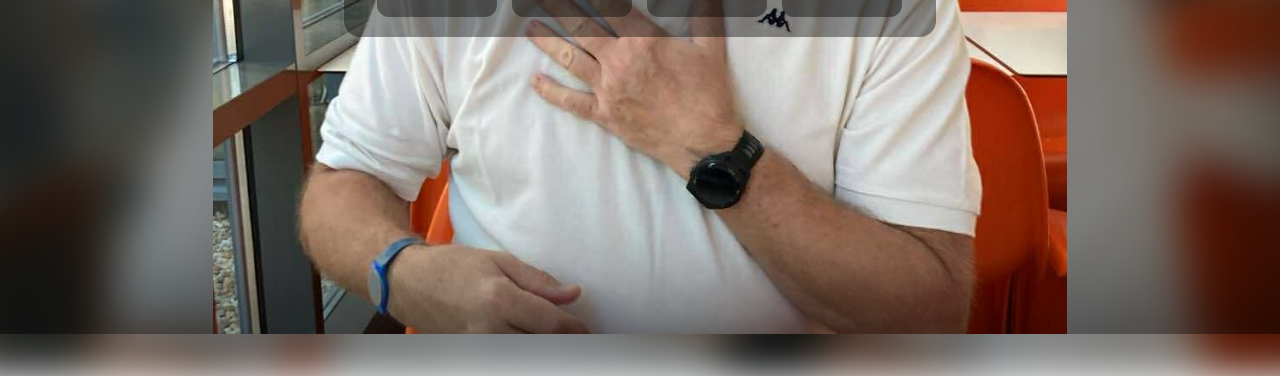
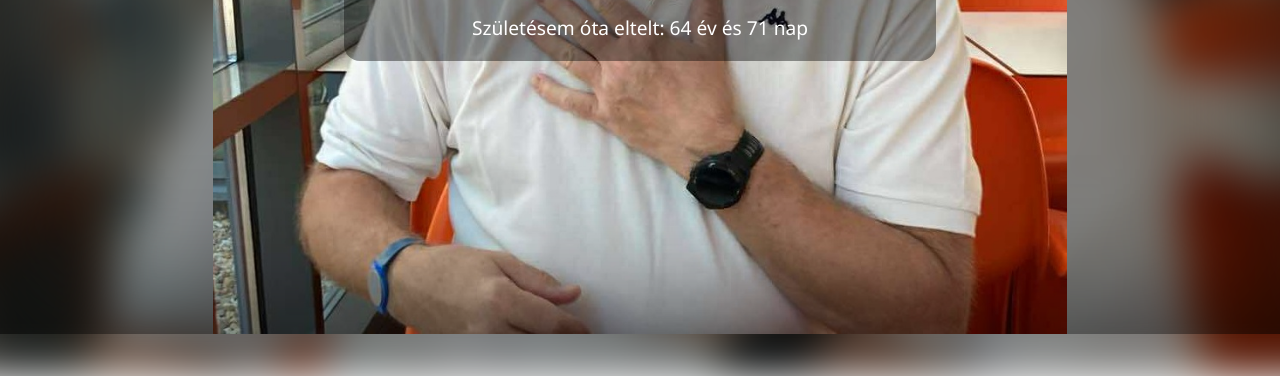
Before and after one commit to thotib/napjaim, a plain HTML site: page index.html in a window 1280 px wide. Shown: the part 506-882 px from the top of the page. Drawn offline with Linux system fonts and the light colour scheme.

Commit message:
Add files via upload

```diff
--- a/index.html
+++ b/index.html
@@ -4,7 +4,6 @@
   <meta charset="UTF-8">
   <title>Visszaszámláló a nyugdíjig</title>
   <meta name="viewport" content="width=device-width, initial-scale=1.0">
-  <link rel="icon" type="image/png" href="icon.png" />
   <style>
     :root {
       --blur-strength: 20px;   /* Elmosás erőssége */
@@ -56,7 +55,7 @@
       box-shadow: inset 0 0 150px rgba(0,0,0,0.7); /* Vignetta-hatás */
     }
 
-    /* 🔹 Tartalomdoboz (minden szöveg + számláló együtt) */
+    /* 🔹 Tartalomdoboz */
     .content-box {
       background: rgba(0, 0, 0, 0.4);
       padding: 20px 30px;
@@ -101,6 +100,12 @@
       color: #ddd;
     }
 
+    #ageBox {
+      margin-top: 20px;
+      font-size: 1.2rem;
+      color: white;
+    }
+
     @media (max-width: 500px) {
       h1 {
         font-size: 1.1rem;
@@ -115,6 +120,9 @@
       .content-box {
         padding: 15px 20px;
       }
+      #ageBox {
+        font-size: 1rem;
+      }
     }
   </style>
 </head>
@@ -123,9 +131,11 @@
     <h1 style="margin-bottom: 0;">Nyugdíjba vonulásom napja: 2026. június 26.</h1>
     <h1 style="font-size: 1.35rem; margin-top: 5px;">Hátralévő idő:</h1>
     <div id="countdown"></div>
+    <div id="ageBox"></div> <!-- 🔹 Itt jelenik meg a születés óta eltelt idő -->
   </div>
 
   <script>
+    // Nyugdíj visszaszámláló
     const target = new Date("2026-06-26T00:00:00").getTime();
 
     function createBox(value, label) {
@@ -161,6 +171,30 @@
 
     updateCountdown();
     const timer = setInterval(updateCountdown, 1000);
+
+    // 🔹 Eltelt évek és napok számítása
+    function yearsAndDaysSince(startDateStr) {
+      const startDate = new Date(startDateStr);
+      const today = new Date();
+
+      let years = today.getFullYear() - startDate.getFullYear();
+      const thisYearBirthday = new Date(today.getFullYear(), startDate.getMonth(), startDate.getDate());
+      if (today < thisYearBirthday) {
+        years--;
+      }
+
+      const lastBirthday = new Date(startDate.getFullYear() + years, startDate.getMonth(), startDate.getDate());
+      const diffMs = today - lastBirthday;
+      const days = Math.floor(diffMs / (1000 * 60 * 60 * 24));
+
+      return { years, days };
+    }
+
+    // 🔹 Példa: saját születésnap
+    const birthDate = "1961-06-26";  // <-- ezt cseréld a sajátodra
+    const result = yearsAndDaysSince(birthDate);
+    document.getElementById("ageBox").textContent =
+      `Születésem óta eltelt: ${result.years} év és ${result.days} nap`;
   </script>
 </body>
 </html>
```
